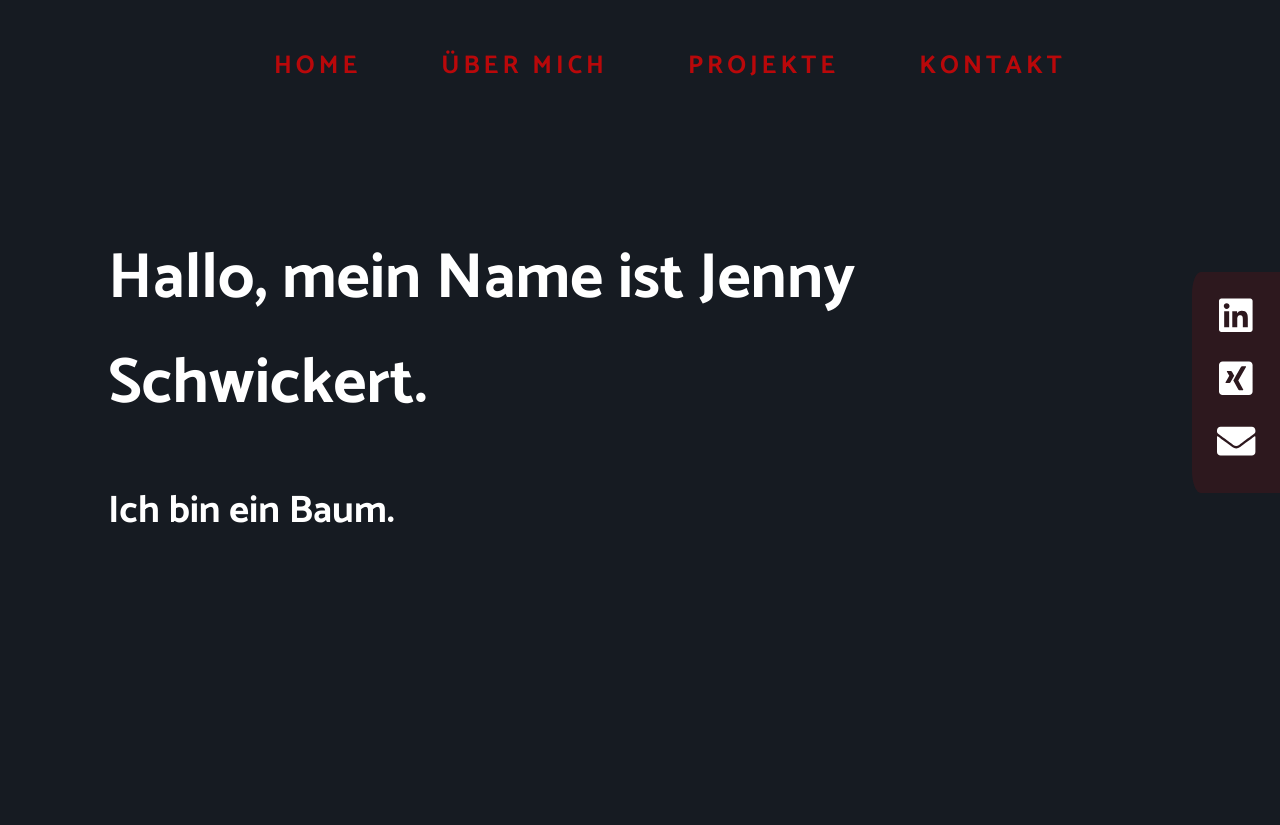
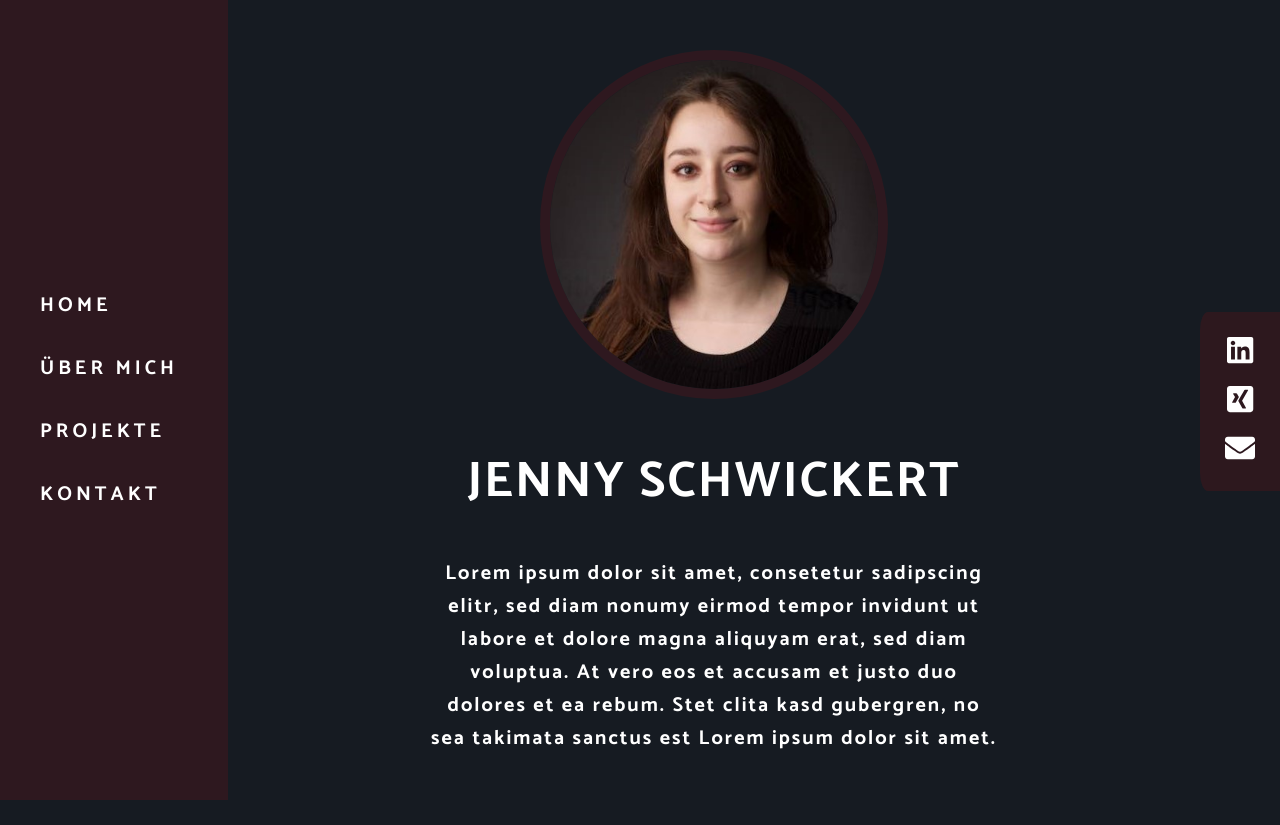
Before and after one commit to schwickertjenny/my-resume, a React (Create React App) app in the folder my-resume/: page / in a window 1280 px wide. Before the commit the page ends 800 px from the top, so only its background shows below. Built offline with nearby package versions, Linux system fonts and the light colour scheme.

Commit message:
style page home

```diff
--- a/my-resume/src/app.styles.ts
+++ b/my-resume/src/app.styles.ts
@@ -4,15 +4,19 @@ import wallPaper from "../images/wallpaper.jpg";
 
 export const GlobalStyle = createGlobalStyle`
     html {
-        height: 100%;
+        // height: 100%;
+    }
+    #root {
+        width: 100%;
+        height: 100vh;
     }
     body {
-        padding:0px 100px;
         display:flex;
         flex-direction: row;
         justify-content: flex-start;
-        align-items: center;
-        height:calc(100% - 100px);
+        // align-items: center;
+        // height:calc(100% - 100px);
+        margin: 0;
 
         color: #fff;
         background-color: #161b22;
@@ -22,6 +26,11 @@ export const GlobalStyle = createGlobalStyle`
         box-sizing: border-box;
         font-family: 'Catamaran', sans-serif;
     }
+
+    .pad-left-100{
+        // padding:0px 100px;
+    }
+
     @media (min-width:320px)  {
         /* smartphones, portrait iPhone, portrait 480x320 phones (Android) */
         body {
--- a/my-resume/src/components/NavBar.styles.ts
+++ b/my-resume/src/components/NavBar.styles.ts
@@ -1,43 +1,32 @@
 import styled from "styled-components";
 
 export const Wrapper = styled.div`
-  .nav-bar {
-    margin: 40px 0;
-    text-align: center;
-    display: block;
 
-    position: absolute;
-    top: 2vw;  /* position the top  edge of the element at the middle of the parent */
-    left: 50%; /* position the left edge of the element at the middle of the parent */
+    width: auto;
+    height: 100%;
+    float: left;
+    padding: 20px 50px 20px 0;
+    display: flex;
+    margin: 0;
+    background-color: rgba(255,0,0,0.1);
 
-    transform: translate(-50%, -50%); /* This is a shorthand of
-  }
   ul {
     list-style-type: none;
-    margin: 0;
-    padding: 0;
-    /* overflow: hidden; */
-
-    -webkit-padding-start: 0px;
-    padding-left: 20px;
-    white-space: nowrap;
   }
   li {
-    /* float: left; */
-    display: inline;
-    margin: 0 40px;
+    margin: 30px 0;
+  }
+  nav {
+    margin: auto;
   }
   a {
-    /* display: block; */
-    text-align: center;
     text-decoration: none;
 
-    font-size: 2vw;
+    font-size: 20px;
     text-transform: uppercase;
     letter-spacing: 4px;
     position: relative;
-    color: red;
-    opacity: 0.7;
+    color: white;
   }
   @keyframes blink {
     0%,
@@ -52,12 +41,14 @@ export const Wrapper = styled.div`
   }
   a:hover {
     opacity: 1;
+    color:  rgba(255,0,0,0.4);
+    // border-bottom: 4px solid red;
   }
   a:hover::before {
     content: ">";
     position: absolute;
-    left: -20px;
-    font-size: 2vw;
+    left: -15px;
+    font-size: 20px;
     animation: blink 1.25s linear infinite;
   }
 
@@ -68,7 +59,7 @@ export const Wrapper = styled.div`
     }
     a {
       display: block;
-      font-size: 4vw;
+      font-size: 20px;
     }
     a:hover::before {
       content: none;
@@ -81,7 +72,7 @@ export const Wrapper = styled.div`
     ul {
       padding: 0px;
       white-space: none;
-      font-size: 5vw;
+      font-size: 20px;
     }
   }
 
@@ -97,13 +88,13 @@ export const Wrapper = styled.div`
   @media (min-width:1281px) {
         /* hi-res laptops and desktops */
         a {
-          font-size: 30px;
+          font-size: 20px;
         }
         a:hover::before {
           content: ">";
           position: absolute;
-          left: -20px;
-          font-size: 30px;
+          left: -15px;
+          font-size: 20px;
           animation: blink 1.25s linear infinite;
         }
     }
--- a/my-resume/src/components/NavBar.tsx
+++ b/my-resume/src/components/NavBar.tsx
@@ -1,26 +1,21 @@
 import { Outlet, Link } from "react-router-dom";
 import { Wrapper } from "./NavBar.styles";
-// Font Awesome
-import {FaHome} from 'react-icons/fa'
 // Data
 import { NavBarLinks } from "../data/resume.data";
 
 export function NavBar() {
   return (
-    <Wrapper>
-      <div className="nav-bar">
+    <Wrapper className="nav-bar">
         <nav>
           <ul>
             {NavBarLinks.map((link) => (
               <li key={link.label}>
-                {/* {(link.label === 'Home') ? <FaHome />: ''} */}
                 <Link to={link.value}>{link.label}</Link>
               </li>
             ))}
           </ul>
         </nav>
         <Outlet />
-      </div>
     </Wrapper>
   );
 }
--- a/my-resume/src/components/SocialMediaMenue.styles.ts
+++ b/my-resume/src/components/SocialMediaMenue.styles.ts
@@ -3,7 +3,7 @@ import styled from "styled-components";
 export const Wrapper = styled.div`
   position: fixed;
   right: 0;
-  top: 50%;
+  top: calc(50% + 40px);
   width: auto;
   margin-top: -8em;
   background-color: rgba(255, 0, 0, 0.1);
@@ -19,15 +19,40 @@ export const Wrapper = styled.div`
     /* margin: 30px 0; */
   }
 
-  li a {
+  li a, li svg {
     color: #fff;
     text-transform: uppercase;
     letter-spacing: 1.5px;
-    font-size: 3vw;
+    font-size: 30px;
   }
+
+  /* li a:hover, li a:hover svg {
+    color:  rgba(255,0,0,0.4);
+    // border-bottom: 4px solid red;
+  } */
 
   ul li a:visited {
     color: #fff;
     text-decoration: none;
   }
+
+
+  @media (min-width:320px)  {
+    /* smartphones, portrait iPhone, portrait 480x320 phones (Android) */
+    body {
+    }
+}
+@media (min-width:480px)  { /* smartphones, Android phones, landscape iPhone */ }
+@media (min-width:600px)  { /* portrait tablets, portrait iPad, e-readers (Nook/Kindle), landscape 800x480 phones (Android) */ }
+@media (min-width:801px)  {
+  /* tablet, landscape iPad, lo-res laptops ands desktops */
+  li a {
+  }
+}
+@media (min-width:1025px) { /* big landscape tablets, laptops, and desktops */ }
+@media (min-width:1281px) {
+    /* hi-res laptops and desktops */
+    body {
+    }
+}
 `;
--- a/my-resume/src/components/SocialMediaMenue.tsx
+++ b/my-resume/src/components/SocialMediaMenue.tsx
@@ -10,7 +10,7 @@ import { FontAwesomeIcon } from '@fortawesome/react-fontawesome';
 
 function SocialMediaMenue(): JSX.Element {
   return (
-    <Wrapper>
+    <Wrapper className="social-media">
       <ul>
         {SocialMediaLinks.map((link) => (
           <li key={link.name}>
--- a/my-resume/src/components/Welcome.styles.ts
+++ b/my-resume/src/components/Welcome.styles.ts
@@ -2,34 +2,56 @@ import styled from "styled-components";
 
 export const Wrapper = styled.div`
 
-  padding-top: 50px;
+  /* padding: 50px; */
+  width: auto;
+  display: flex;
+  margin: 0;
+  height: 100vh;
+  margin-right: 80px;
 
-  img.wallpaper {
-    width: 100%;
+  .context-box{
+    /* height: 100%; */
+    margin: auto;
+    text-align: center;
+    padding: 50px;
+  }
+
+  img#profile-pic {
+    border-radius: 50%;
+    border: 10px solid rgba(255,0,0,0.1);
+    width: 40%;
+    max-width: 400px;
   }
   h1 {
-    font-size: 5vw;
+    font-size: 50px;
+    text-transform: uppercase;
+    letter-spacing: 2px;
   }
+  /* span {
+    color: rgba(255,0,0,0.4);
+  } */
   p {
-    font-size: 3vw;
+    font-size: 20px;
+    padding: 0 150px;
+    letter-spacing: 2px;
   }
 
   @media (max-width: 830px) {
-    h1 {
+    /* h1 {
       font-size: 6vw;
     }
     p {
       font-size: 5vw;
-    }
+    } */
   }
 
   @media (min-width: 1281px) {
     /* hi-res laptops and desktops */
-    h1 {
+    /* h1 {
       font-size: 50px;
     }
     p {
       font-size: 40px;
-    }
+    } */
   }
 `;
--- a/my-resume/src/components/Welcome.tsx
+++ b/my-resume/src/components/Welcome.tsx
@@ -2,15 +2,18 @@
 import { Wrapper } from "./Welcome.styles";
 import { TypeWriter } from "./TypeWriter.styles";
 // Data
-import { welcomePage } from "../data/resume.data";
+import { welcomePage, personaData } from "../data/resume.data";
 // Image
-// Credit: https://www.pexels.com/de-de/foto/grune-blatter-1072179/
+import  profilePic  from '../images/profile-picture.jpg';
 
 function Welcome(): JSX.Element {
   return (
-    <Wrapper>
-      <h1>{welcomePage.hello}</h1>
-      <p>{welcomePage.profession}</p>
+    <Wrapper className="content">
+      <div className="context-box">
+        <img id="profile-pic" src={profilePic} />
+        <h1>{personaData.firstName} <span>{personaData.sureName}</span></h1>
+        <p>{welcomePage.profession}</p>
+      </div>
     </Wrapper>
   );
 }
--- a/my-resume/src/data/resume.data.ts
+++ b/my-resume/src/data/resume.data.ts
@@ -61,7 +61,7 @@ export type Welcome = {
 
 export const welcomePage: Welcome = {
     hello: "Hallo, mein Name ist " + personaData.firstName + " " + personaData.sureName + ".",
-    profession: "Ich bin ein Baum.",
+    profession: "Lorem ipsum dolor sit amet, consetetur sadipscing elitr, sed diam nonumy eirmod tempor invidunt ut labore et dolore magna aliquyam erat, sed diam voluptua. At vero eos et accusam et justo duo dolores et ea rebum. Stet clita kasd gubergren, no sea takimata sanctus est Lorem ipsum dolor sit amet.",
 }
 
 // NavBar Links
```
Also changed, not shown: 1 other file (tests, documents, lock files or other folders).
